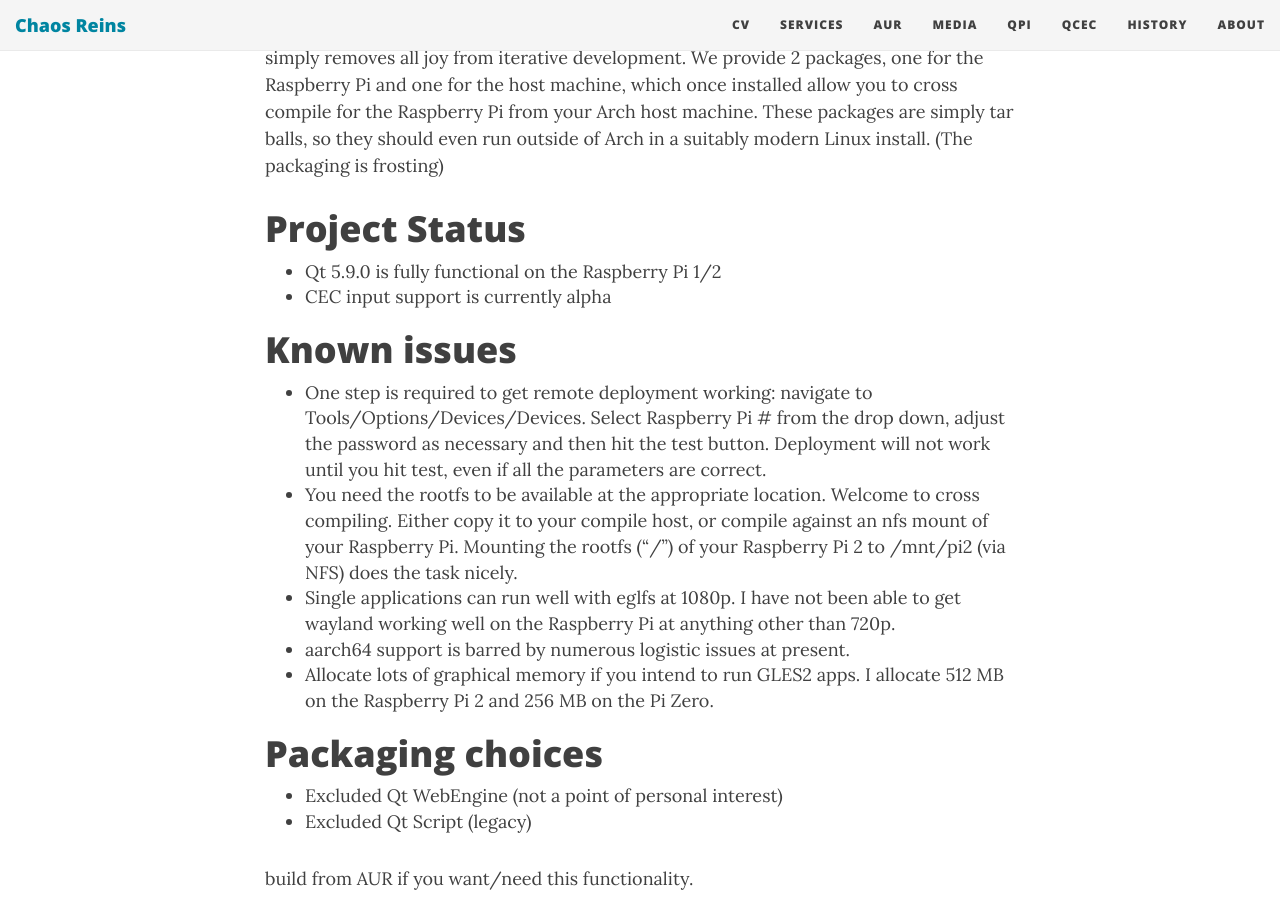
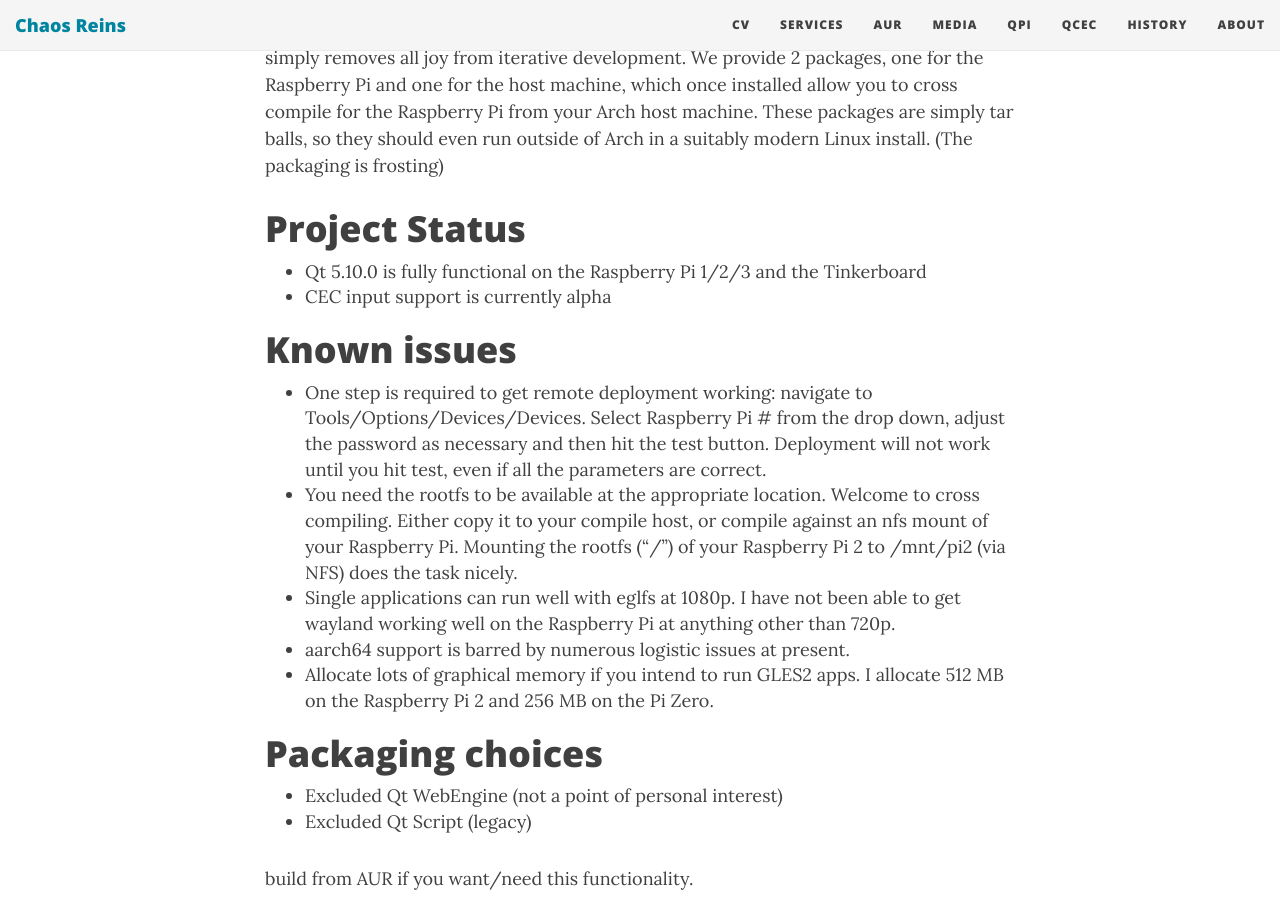
Before and after one commit to sirspudd/sirspudd.github.io, a Jekyll site: the page built from pages/qpi.md, in a window 1280 px wide and 900 px high, scrolled down 1307 px. Built offline with Jekyll 4.4.1, drawn with Linux system fonts in a browser that asks for light colours; nearby versions of some CDN libraries.

Commit message:
update QPi status notes

```diff
--- a/pages/qpi.md
+++ b/pages/qpi.md
@@ -28,7 +28,7 @@
 
 # Project Status
 
-* Qt 5.9.0 is fully functional on the Raspberry Pi 1/2
+* Qt 5.10.0 is fully functional on the Raspberry Pi 1/2/3 and the Tinkerboard
 * CEC input support is currently alpha
 
 # Known issues
```
